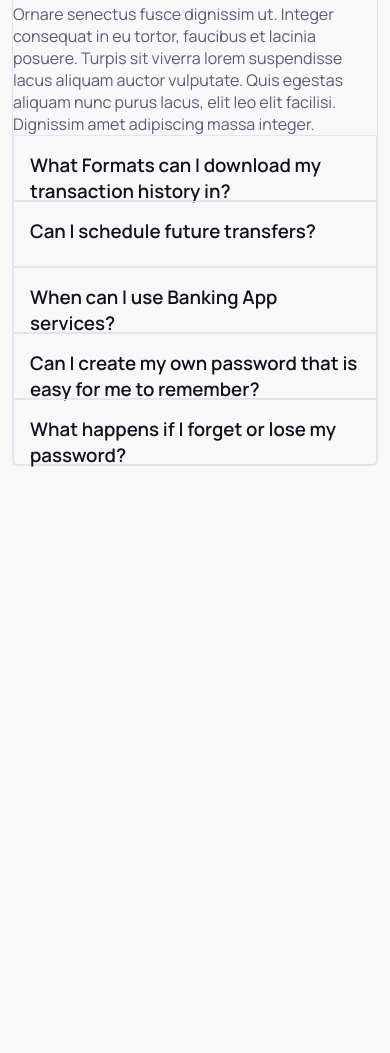
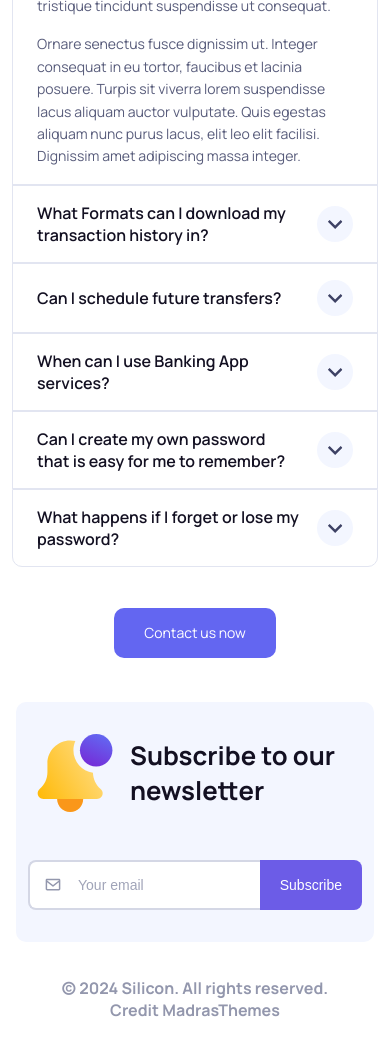
Before and after one commit to Rhazgo/EC-html, a plain HTML site: page Mobilepage/index.html in a window 390 px wide. Shown: the part 3189-4242 px from the top of the page. Before the commit the page ends 3690 px from the top, so only its background shows below. Drawn offline with Linux system fonts and the light colour scheme.

Commit message:
Klar med mobilversion

```diff
--- a/Mobilepage/index.html
+++ b/Mobilepage/index.html
@@ -165,45 +165,119 @@
           <p>Still have unanswered questions and need to get in touch?</p>
         </div>
         <div class="faq-list">
-          <div class="question" id="first-question">
+          <div class="question open" id="first-question">
             <h3 class="">Is any of my personal information stored in the App?</h3>
-            <img src="/Images/Buttonup.svg" alt="Extended comment button">
+            <div class="arrow-container">
+              <img class="faq-buttons" src="/Images/White arrow up.svg" alt="Extend comment button">
+            </div>
           </div>
-          <p class="answer">
-            <span class="answer" id="answer-part1">Nunc duis id aenean gravida tincidunt eu, tempor ullamcorper. Viverra
+          <div class="answer">
+
+            <p>
+              Nunc duis id aenean gravida tincidunt eu, tempor ullamcorper. Viverra
               aliquam arcu, viverra et, cursus. Aliquet pretium cursus adipiscing gravida et consequat lobortis arcu
               velit. Nibh pharetra fermentum duis accumsan lectus non. Massa cursus molestie lorem scelerisque
               pellentesque. Nisi, enim, arcu purus gravida adipiscing euismod montes, duis egestas. Vehicula eu etiam
-              quam tristique tincidunt suspendisse ut consequat.</span>
-            <span class="answer" id="answer-part2"> Ornare senectus fusce dignissim ut. Integer consequat in eu tortor,
+              quam tristique tincidunt suspendisse ut consequat.
+            </p>
+
+            <p> Ornare senectus fusce dignissim ut. Integer consequat in eu tortor,
               faucibus et lacinia posuere. Turpis sit viverra lorem suspendisse lacus aliquam auctor vulputate. Quis
-              egestas aliquam nunc purus lacus, elit leo elit facilisi. Dignissim amet adipiscing massa integer.</span>
-          </p>
+              egestas aliquam nunc purus lacus, elit leo elit facilisi. Dignissim amet adipiscing massa
+              integer.</p>
+
+          </div>
           <div class="question" id="second-question">
             <h3>What Formats can I download my transaction history in?</h3>
-            <img src="" alt="">
+            <div class="arrow-container">
+
+              <img class="faq-buttons" src="/Images/Extend arrow.svg" alt="Extend comment button">
+            </div>
           </div>
           <div class="question" id="third-question">
             <h3>Can I schedule future transfers?</h3>
-            <img src="" alt="">
+            <div class="arrow-container">
+
+              <img class="faq-buttons" src="/Images/Extend arrow.svg" alt="Extend comment button">
+            </div>
           </div>
           <div class="question" id="fourth-question">
             <h3>When can I use Banking App services?</h3>
-            <img src="" alt="">
+            <div class="arrow-container">
+
+              <img class="faq-buttons" src="/Images/Extend arrow.svg" alt="Extend comment button">
+            </div>
           </div>
           <div class="question" id="fifth-question">
             <h3>Can I create my own password that is easy for me to remember?</h3>
-            <img src="" alt="">
+            <div class="arrow-container">
+
+              <img class="faq-buttons" src="/Images/Extend arrow.svg" alt="Extend comment button">
+            </div>
           </div>
           <div class="question" id="sixth-question">
             <h3>What happens if I forget or lose my password?</h3>
-            <img src="" alt="">
+            <div class="arrow-container">
+
+              <img class="faq-buttons" src="/Images/Extend arrow.svg" alt="Extend comment button">
+            </div>
           </div>
         </div>
       </div>
     </div>
+
+    <div class="contact">
+      <div class="container">
+
+        <div class="contact-btn" type="button">
+          Contact us now
+        </div>
+
+      </div>
+    </div>
+
+    <div class="subscribe-section">
+      <div class="container">
+        <div class="bell-icon">
+
+          <img src="/Images/notification-icon-1.svg fill.svg" alt="notification bell">
+        </div>
+
+        <div class="subscribe-text">
+
+          <h3>Subscribe to our newsletter</h3>
+
+        </div>
+      </div>
+
+
+        <div class="subscribe-form">
+
+
+
+            <div class="input-group">
+              <div class="email-icon">
+                <img src="/Images/EmailIcon.svg" alt="">
+              </div>
+              <input type="email" placeholder="Your email" required>
+              <button type="submit">Subscribe</button>
+            </div>
+
+
+
+        </div>
+      </div>
+
+    </div>
+
+    <div class="silicon-rights">
+      <h4>© 2024 Silicon. All rights reserved.</h4>
+      <h4>Credit MadrasThemes</h4>
+    </div>
+
+
   </div>
-  </div>
+
 
 
 </body>
--- a/Mobilepage/style.CSS
+++ b/Mobilepage/style.CSS
@@ -1,15 +1,20 @@
-@import url('https://fonts.googleapis.com/css2?family=Manrope:wght@200..800&display=swap');
+@import url("https://fonts.googleapis.com/css2?family=Manrope:wght@200..800&display=swap");
 
 :root {
   --primary-text-color: #131022;
-  --secondary-text-color: #585C7B;
-  --primary-background-color: linear-gradient(to top, #6366f11a 0%, #da46ef0d 42%, #f1f4fd12 83%);
+  --secondary-text-color: #585c7b;
+  --primary-background-color: linear-gradient(
+    to top,
+    #6366f11a 0%,
+    #da46ef0d 42%,
+    #f1f4fd12 83%
+  );
   --secondary-background-color: #ffffff;
+  --font-size-xsmall: 14px;
   --font-size-small: 16px;
   --font-size-medium: 18px;
-  --font-size-big: 20px
+  --font-size-big: 20px;
 }
-
 
 * {
   padding: 0;
@@ -17,23 +22,16 @@
   box-sizing: border-box;
 }
 
-
 html {
   font-size: 16px;
   font-family: "Manrope", sans-serif;
   font-weight: 400;
 }
 
-
-
-
-
-
 .page {
   box-sizing: border-box;
   padding-block: 35px;
 }
-
 
 .container {
   padding: 0 12px;
@@ -45,27 +43,24 @@ html {
   padding: 0;
 }
 
-
-
 body {
-
-
   background-color: #f8f8f8;
   color: #585c7b;
   min-width: 240px;
-
 }
 
-
 #page1 {
-
   display: flex;
   flex-direction: column;
-  background: linear-gradient(to top, #6366f11a 0%, #da46ef0d 42%, #f1f4fd12 83%);
+  background: linear-gradient(
+    to top,
+    #6366f11a 0%,
+    #da46ef0d 42%,
+    #f1f4fd12 83%
+  );
 
   /* Hjälp från en vän */
   height: calc(100vh - 52px);
-
 }
 
 .header {
@@ -79,11 +74,7 @@ body {
   width: 100%;
 
   padding-block: 12px;
-
-
 }
-
-
 
 .header .container {
   /* Headers container style */
@@ -94,7 +85,6 @@ body {
   align-items: center;
 
   background-color: transparent;
-
 }
 
 .main-content .container {
@@ -103,8 +93,6 @@ body {
   justify-content: space-evenly;
   height: 100%;
 }
-
-
 
 .nav-left {
   display: flex;
@@ -147,7 +135,6 @@ body {
 .main-content {
   flex: 1;
   text-align: center;
-
 }
 
 .main-title {
@@ -158,21 +145,15 @@ body {
 }
 
 .main-description {
-
   font-size: var(--font-size-medium);
 
   color: var(--secondary-text-color);
-
 }
 
 .app-buttons {
-
   display: flex;
   justify-content: center;
   flex-direction: column;
-
-
-
 }
 
 .app-link {
@@ -197,21 +178,13 @@ body {
 
 .Button {
   height: 44px;
-
 }
 
-
-
 #page2 {
-
   background-color: var(--secondary-background-color);
-
 }
 
-
-
 .app-features .container {
-
   display: flex;
   flex-direction: column;
 
@@ -224,7 +197,6 @@ body {
   color: #131022;
   font-weight: 800;
   font-size: 28px;
-
 }
 
 .lorem {
@@ -238,8 +210,6 @@ body {
   display: flex;
   flex-direction: column;
   gap: 2rem;
-
-
 }
 
 .feature-card {
@@ -254,15 +224,13 @@ body {
   align-items: center;
   width: 60px;
   height: 60px;
-  background-color: #F3F6FF;
+  background-color: #f3f6ff;
   padding: 1rem;
   border-radius: 20%;
 }
 
-
 .text {
   text-align: left;
-
 }
 
 .features-main {
@@ -278,24 +246,21 @@ body {
 }
 
 #page3 {
-  background-color: #F3F6FF;
+  background-color: #f3f6ff;
 }
 
 .how .container {
-
   display: flex;
   flex-direction: column;
   text-align: center;
   align-items: center;
   gap: 2rem;
-
 }
 
 .how-main {
   font-size: 28px;
   font-weight: 800;
   color: var(--primary-text-color);
-
 }
 
 .how-second {
@@ -303,76 +268,237 @@ body {
   font-weight: 800;
   color: var(--primary-text-color);
   line-height: 2rem;
-
 }
 
 .how-small {
   width: 100vw;
 }
 
+#page4 {
+  background-color: var(--secondary-background-color);
+}
+
 .FAQ .container {
   display: flex;
   flex-direction: column;
-
+  background-color: var(--secondary-background-color);
+  border-radius: 10px;
 }
 
 .FAQ h3 {
   display: flex;
+  align-items: center;
   font-weight: 600;
   color: var(--primary-text-color);
-  height: 2rem;
 
+  font-size: var(--font-size-small);
 }
 
 .faq-list {
   display: flex;
   flex-direction: column;
-  border: 1px solid #E2E5F1;
-  border-radius: 8px;
-  border-top: 1px;
-
+  width: 100%;
+  max-width: 600px;
+  margin: 0 auto;
 }
 
 .questions-introduction {
+  text-align: center;
+  margin-bottom: 20px;
+}
+
+.questions-introduction h2 {
+  font-size: 28px;
+  font-weight: 800;
+  color: var(--primary-text-color);
+  margin-bottom: 0.5rem;
+}
+
+.questions-introduction p {
+  color: var(--secondary-text-color);
+  font-size: 14px;
+}
+
+.question {
+  display: flex;
+  justify-content: space-between;
+  align-items: center;
+  padding: 1rem 1.5rem;
+  border: 1px solid #e2e5f1;
+
+  background-color: #fff;
+  cursor: pointer;
+}
+
+.question.open .arrow-container {
+  background-color: #6366f1;
+}
+
+#first-question {
+  display: flex;
+  align-items: center;
+  justify-content: center;
+  border-top-left-radius: 10px;
+  border-top-right-radius: 10px;
+}
+
+.answer p:first-of-type {
+  margin-bottom: 1rem;
+}
+
+.answer p {
+  font-size: 14px;
+  line-height: 1.4rem;
+  letter-spacing: 0%;
+}
+
+.answer {
+  padding: 1rem 1.5rem;
+  border: 1px solid #e2e5f1;
+}
+
+#sixth-question {
+  border-bottom-left-radius: 10px;
+  border-bottom-right-radius: 10px;
+}
+
+.arrow-container {
+  display: flex;
+  flex: 0 1 auto;
+  justify-content: center;
+  align-items: center;
+  background-color: #f3f6ff;
+  min-width: 36px;
+  height: 36px;
+  border-radius: 50%;
+  margin-left: 1rem;
+}
+
+.faq-buttons {
+  width: 16px;
+  height: 16px;
+}
+
+.contact {
+  display: flex;
+  justify-content: center;
+  padding-top: 41px;
+  padding-bottom: 44px;
+  background-color: var(--secondary-background-color);
+}
+
+.contact .container {
+  display: flex;
+
+  justify-content: center;
+  align-items: center;
+  background-color: #6366f1;
+  width: 162px;
+  height: 50px;
+  border-radius: 10px;
+}
+
+.contact-btn {
+  color: var(--secondary-background-color);
+  font-size: var(--font-size-xsmall);
+}
+
+.subscribe-section {
+  background-color: #f3f6ff;
+  padding-block: 2rem;
+  margin-inline: 1rem;
+  display: flex;
+  flex-direction: column;
+  border-radius: 10px;
+}
+.subscribe-section .container {
+  display: flex;
+  align-items: center;
+}
+
+.bell-icon {
+  display: flex;
+  align-items: center;
+  padding-inline: 0.5rem;
+}
+
+.subscribe-text {
+  font-size: 22px;
+  color: var(--primary-text-color);
+  font-weight: 800;
+  margin-left: 0.5rem;
+}
+
+.subscribe-form {
+  display: flex;
+  justify-content: center;
+  margin-top: 3rem;
+}
+
+.input-group {
+  position: relative;
+  display: flex;
+  width: 100%;
+  height: 50px;
+  margin-inline: 12px;
+}
+
+.email-icon {
+  position: absolute;
+  display: flex;
+  align-items: center;
+  padding-left: 1rem;
+  height: 100%;
+}
+
+input[type="email"] {
+  width: 70%;
+  padding: 10px;
+  padding-left: 3rem;
+  border: 1px solid #e2e5f1;
+  border-radius: 8px 0 0 8px;
+  outline: none;
+  font-size: 14px;
+  border: 2px solid #d4d7e5;
+  border-right: none;
+}
+
+input[type="email"]::placeholder {
+  color: #a0a4b8;
+}
+
+button[type="submit"] {
+  background-color: #6c5ce7;
+  color: white;
+  border: none;
+  padding: 10px 20px;
+  border-radius: 0 8px 8px 0;
+  cursor: pointer;
+  font-size: 14px;
+  transition: background-color 0.3s ease;
+}
+
+button[type="submit"]:hover {
+  background-color: #5b4fcf;
+}
+
+.silicon-rights {
   display: flex;
   flex-direction: column;
   text-align: center;
-
+  padding-bottom: 2rem;
+  background-color: var(--secondary-background-color);
+  color: #9397ad;
+  font-weight: 100;
 }
 
-
-
-.question {
-  display: flex;
-  border: 1px solid #E2E5F1;
-  padding: 1rem;
-
-}
-
-.first-question {
-  display: flex;
-  flex-direction: column;
-}
-
-.answer {
-  display: flex;
-  flex-direction: column;
-  gap: 1rem;
-
-}
-
-
-
-
-
-
-@media(min-width: 576px) {
+@media (min-width: 576px) {
   .container {
     max-width: 540px;
   }
 }
 
-@media(min-width: 768px) {
+@media (min-width: 768px) {
   .container {
     max-width: 720px;
   }
@@ -382,19 +508,19 @@ body {
   }
 }
 
-@media(min-width: 992px) {
+@media (min-width: 992px) {
   .container {
     max-width: 960px;
   }
 }
 
-@media(min-width: 1200px) {
+@media (min-width: 1200px) {
   .container {
     max-width: 1140px;
   }
 }
 
-@media(min-width: 1400px) {
+@media (min-width: 1400px) {
   .container {
     max-width: 1320px;
   }
```
Also changed, not shown: Images/EmailIcon.svg (added), Images/Extend arrow.svg (added), Images/White arrow up.svg (added), Images/notification-icon-1.svg fill.svg (added), Images/signin-btn.svg (renamed from Images/btn.svg).
